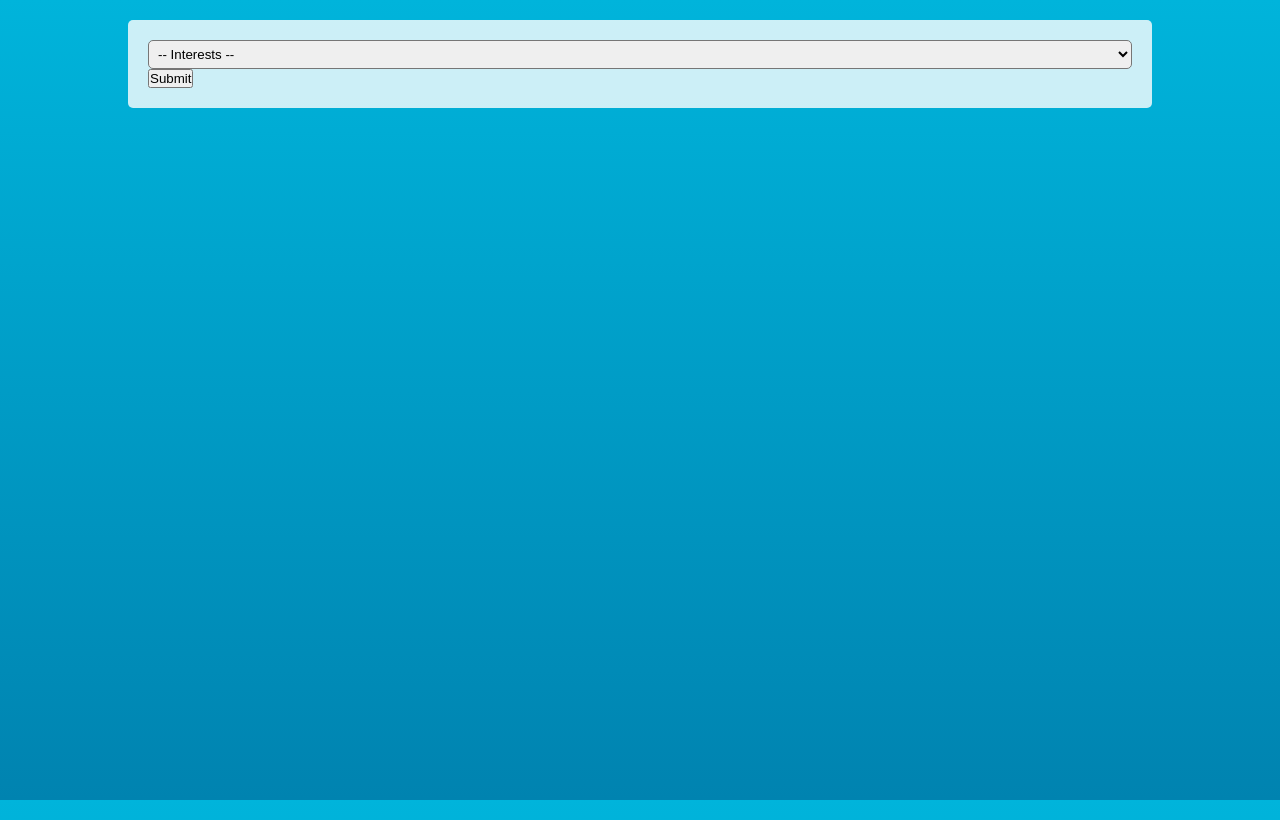
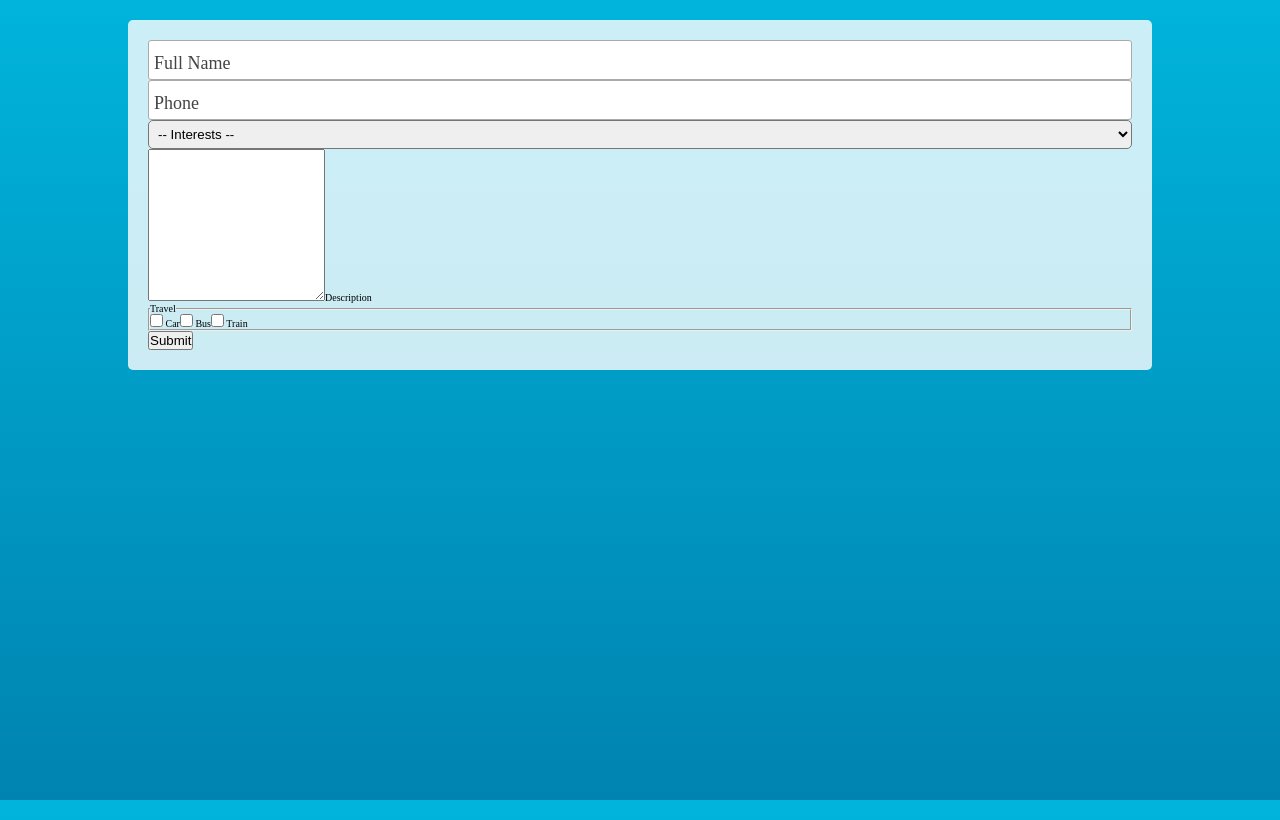
Before and after one commit to hjb1694/br_dynamic_fields, a Vue app: page / in a window 1280 px wide. Built offline with nearby package versions, Linux system fonts and the light colour scheme.

Commit message:
work on dynamic component

```diff
--- a/src/App.vue
+++ b/src/App.vue
@@ -1,33 +1,44 @@
 <template>
   <form class="form" @submit.prevent>
-    <!-- <textinput label="My label" v-model="myText" /> -->
-    <!-- <phoneinput label="Telephone" v-model="myphone"/> -->
-    <selectinput label="Interests" v-model="myselection" :config="{options: ['Biking', 'Hiking']}" />
+    <div v-for="field in fields" class="form-grp">
+      <component
+      :is="field.type"
+      :label="field.label"
+      :config="field.config"
+      v-model="field.value"
+      ></component>
+    </div>
     <button @click="processsubmit">Submit</button>
   </form>
 </template>
 
 <script>
+  import fields from "./fields";
+
   import TextInput from './components/TextInput.vue';
   import PhoneInput from './components/PhoneInput.vue';
   import SelectInput from './components/SelectInput.vue';
+  import TextareaInput from "./components/TextareaInput.vue";
+  import CheckboxGroup from "./components/CheckboxGroup.vue";
 
   export default {
     components: {
       'textinput': TextInput,
       'phoneinput': PhoneInput,
-      'selectinput': SelectInput
+      'selectinput': SelectInput,
+      'textareainput': TextareaInput,
+      'checkboxgroup': CheckboxGroup
     },
     data() {
       return {
-        myText: '',
-        myphone: '',
-        myselection: ''
+        fields: fields
       }
     },
     methods: {
       processsubmit() {
-        console.log('mySelection: ', this.myselection);
+        for(let field of this.fields){
+          console.log(field.value);
+        }
       }
     }
   }
--- /dev/null
+++ b/src/components/CheckboxGroup.vue
@@ -0,0 +1,42 @@
+<template>
+    <fieldset>
+        <legend>{{ label }}</legend>
+        <label v-for="option in config.options">
+            <input
+            type="checkbox"
+            :value="option"
+            @change="onCheck($event.target.value, $event.target.checked)"
+            /> {{ option }}
+        </label>
+    </fieldset>
+</template>
+
+<script>
+    export default {
+        props: [
+            'modelValue',
+            'label',
+            'config'
+        ],
+        emits: ['update:modelValue'],
+        data(){
+            return {
+                selectedValues: ""
+            }
+        },
+        methods: {
+            onCheck(val, checked){
+                const selectVals = this.selectedValues.length ? this.selectedValues.split(",") : [];
+                if(checked){
+                    selectVals.push(val);
+                }else{
+                    const idx = selectVals.findIndex(value => value === val);
+                    selectVals.splice(idx,1);
+                }
+                this.selectedValues = selectVals.join();
+                console.log(this.selectedValues);
+                this.$emit('update:modelValue', this.selectedValues);
+            }
+        }
+    }
+</script>
--- /dev/null
+++ b/src/components/TextareaInput.vue
@@ -0,0 +1,31 @@
+<template>
+    <div class="textarea-input">
+        <textarea
+        @input="onInput($event.target.value)"
+        :value="modelValue"
+        class="textarea-input__field"
+        rows="10"
+        ></textarea>
+        <label class="textarea-input__label">{{ label }}</label>
+    </div>
+</template>
+
+<script>
+    export default {
+        props: {
+            modelValue: {
+                type: String
+            },
+            label: {
+                type: String,
+                required: true
+            }
+        },
+        emits: ['update:modelValue'],
+        methods: {
+            onInput(value){
+                this.$emit('update:modelValue', value);
+            }
+        }
+    }
+</script>
--- a/src/fields.js
+++ b/src/fields.js
@@ -9,7 +9,7 @@ export default [
     },
     {
         id: 2,
-        type: "telinput",
+        type: "phoneinput",
         label: "Phone",
         validations: [],
         config: {},
@@ -36,5 +36,19 @@ export default [
         validations: ["maxlength:500"],
         config: {},
         value: ""
+    },
+    {
+        id: 5,
+        type: "checkboxgroup",
+        label: "Travel",
+        validations: ["notempty"],
+        config: {
+            options: [
+                'Car',
+                'Bus',
+                'Train'
+            ]
+        },
+        value: ""
     }
 ]
```
